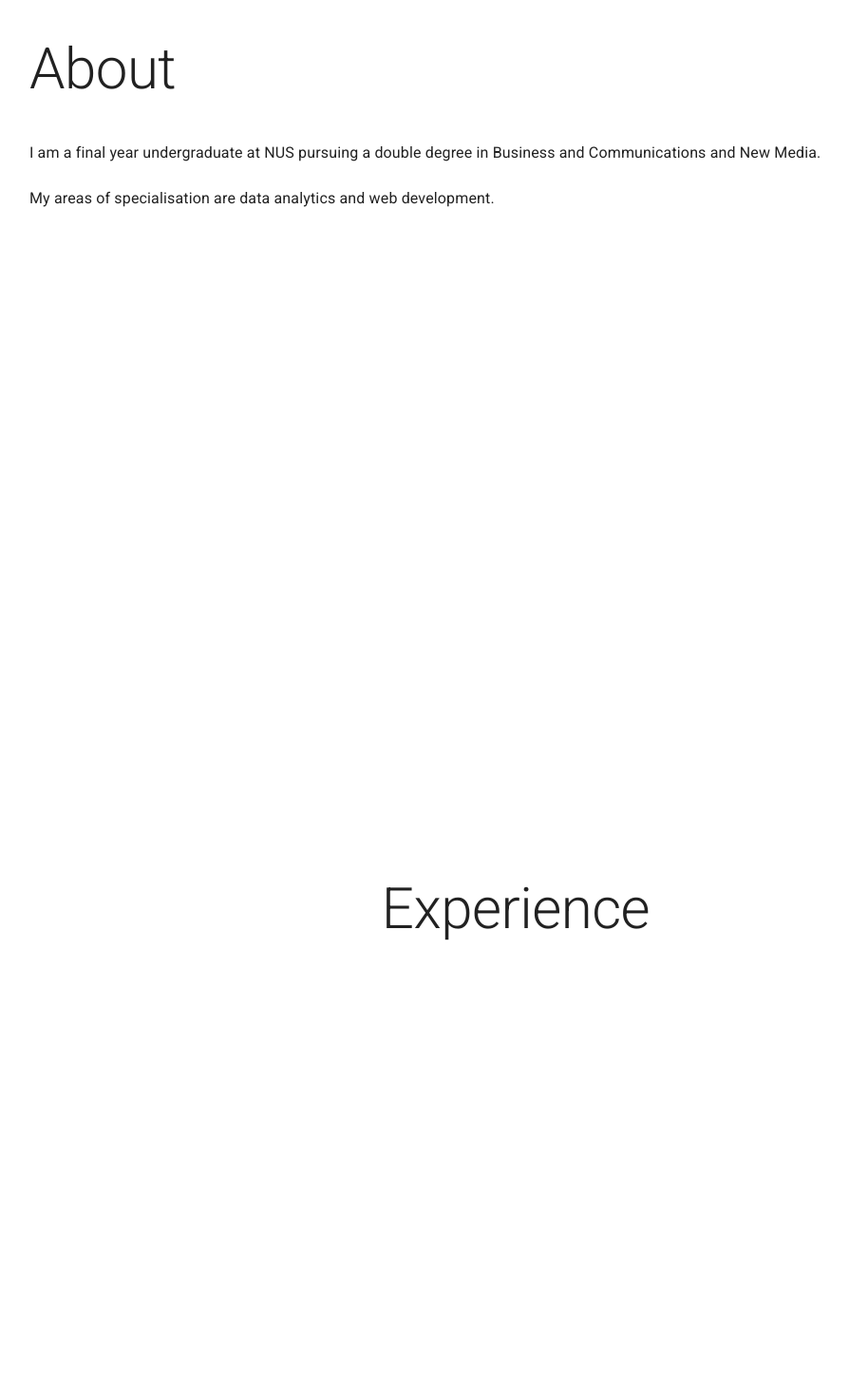
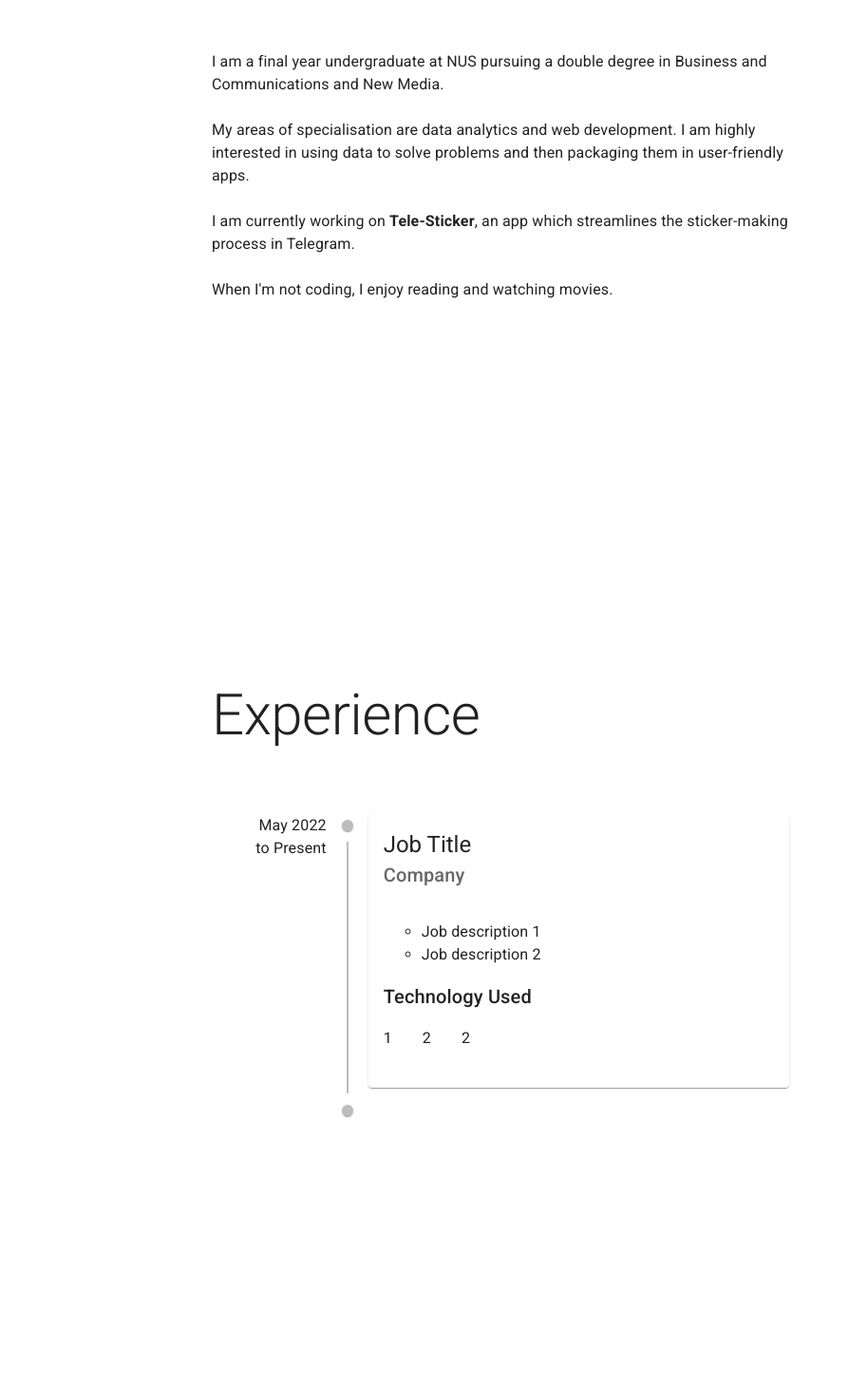
Before and after one commit to derkky/personal-website, a React (Create React App) app: page / in a window 1280 px wide. Shown: the part 1171-2630 px from the top of the page at 95% size, without its empty margins (97-991 px from the left). Built offline with nearby package versions, Linux system fonts and the light colour scheme.

Commit message:
resizing, experience section

```diff
--- a/package.json
+++ b/package.json
@@ -6,6 +6,7 @@
     "@emotion/react": "^11.7.1",
     "@emotion/styled": "^11.6.0",
     "@mui/icons-material": "^5.4.2",
+    "@mui/lab": "^5.0.0-alpha.84",
     "@mui/material": "^5.4.2",
     "@testing-library/jest-dom": "^5.16.2",
     "@testing-library/react": "^12.1.3",
--- a/src/components/About.js
+++ b/src/components/About.js
@@ -17,7 +17,7 @@ const About = () => {
                 sx={{
                     display: "flex",
                     gap: 4,
-                    width: "80vw",
+                    width: "50vw",
                 }}
             >
                 <Box
@@ -38,7 +38,16 @@ const About = () => {
                     </Typography>
                     <br />
                     <Typography>
-                        My areas of specialisation are data analytics and web development.
+                        My areas of specialisation are data analytics and web development. I am highly interested in using data to solve problems and then
+                        packaging them in user-friendly apps.
+                    </Typography>
+                    <br />
+                    <Typography>
+                        I am currently working on <strong> Tele-Sticker</strong>, an app which streamlines the sticker-making process in Telegram.
+                    </Typography>
+                    <br />
+                    <Typography>
+                        When I'm not coding, I enjoy reading and watching movies.
                     </Typography>
                     <br />
                 </Box>
--- a/src/components/Experience.js
+++ b/src/components/Experience.js
@@ -1,20 +1,84 @@
-import { Paper, Typography, Stack } from "@mui/material"
+import { Box, Typography, Card, CardHeader, CardContent } from "@mui/material"
+import { Timeline, TimelineItem, TimelineSeparator, TimelineDot, TimelineConnector, TimelineContent, TimelineOppositeContent } from "@mui/lab"
+import TechUsed from "./TechUsed"
 
 const Experience = () => {
     return (
 
-        <Stack
-            minHeight="100vh"
-            justifyContent="center"
+        <Box
             id="experience"
+            sx={{
+                minHeight: "100vh",
+                display: "flex",
+                justifyContent: "center",
+                padding: 5
+            }}
         >
-            <Typography
-                align="center"
-                variant="h2"
+            <Box
+                sx={{
+                    display: "flex",
+                    flexDirection: "column",
+                    width: "50vw"
+                }}
             >
-                Experience
-            </Typography>
-        </Stack>
+                <Typography
+                    variant="h2"
+                    marginTop={15}
+                    marginBottom={5}
+                >
+                    Experience
+                </Typography>
+
+                <Timeline>
+                    <TimelineItem>
+                        <TimelineOppositeContent
+                            style={{flex: 0.2}}
+                        >
+                            May 2022 to Present
+                        </TimelineOppositeContent>
+                        <TimelineSeparator>
+                            <TimelineDot />
+                            <TimelineConnector />
+                        </TimelineSeparator>
+                        <TimelineContent>
+                            <Card>
+                                <CardHeader
+                                    title="Job Title"
+                                    subheader="Company"
+                                    subheaderTypographyProps={{
+                                        variant: "h6"
+                                    }}
+                                />
+
+                                <CardContent>
+                                    <ul>
+                                        <li> Job description 1</li>
+                                        <li> Job description 2</li>
+                                    </ul>
+
+                                    <TechUsed />
+                                </CardContent>
+
+                            </Card>
+                        </TimelineContent>
+                    </TimelineItem>
+
+
+                    <TimelineItem>
+                        <TimelineOppositeContent
+                            style={{flex: 0.2}}
+                        />
+                        <TimelineSeparator>
+                            <TimelineDot />
+                        </TimelineSeparator>
+                        <TimelineContent/>
+                    </TimelineItem>
+                </Timeline>
+
+            </Box>
+
+
+        </Box>
 
     )
 }
--- a/src/components/Hero.js
+++ b/src/components/Hero.js
@@ -14,6 +14,7 @@ const Hero = () => {
             id="hero"
         >
             <Box
+                sx={{width: "50vw"}}
             >
                 <Typography
                     variant="h2"
--- a/src/components/ProjectCard.js
+++ b/src/components/ProjectCard.js
@@ -4,7 +4,7 @@ const ProjectCard = (props) => {
     return (
         <Card
             sx={{
-                width: { xs: "80vw", sm: "80vw", md: "38vw" }
+                width: { xs: "80vw", sm: "80vw", md: "23vw" }
             }}
         >
             <CardHeader
--- a/src/components/Projects.js
+++ b/src/components/Projects.js
@@ -17,7 +17,7 @@ const Projects = () => {
                 sx={{
                     display: "flex",
                     flexDirection: "column",
-                    width: "80vw"
+                    width: "50vw"
                 }}
             >
                 <Typography
@@ -32,7 +32,7 @@ const Projects = () => {
                     sx={{
                         display: "flex",
                         flexWrap: "wrap",
-                        justifyContent: "space-between",
+                        justifyContent: "space-around",
                         gap: 2
                     }}
                 >
--- /dev/null
+++ b/src/components/TechUsed.js
@@ -0,0 +1,28 @@
+import {Typography, Box} from "@mui/material"
+
+const TechUsed = (props) => {
+    return (
+        <Box>
+            <Typography
+                marginTop={2}
+                variant="h6"
+            >
+                Technology Used
+            </Typography>
+            <Box
+                sx={{
+                    display: "flex",
+                    gap: "2em"
+                }}
+            >
+                <p>1</p>
+                <p>2</p>
+                <p>2</p>
+
+
+            </Box>
+        </Box>
+    )
+}
+
+export default TechUsed
```
Also changed, not shown: 1 other file (tests, documents, lock files or other folders).
